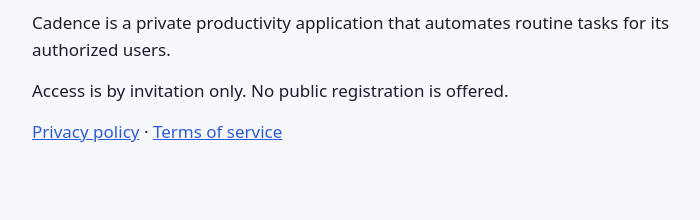
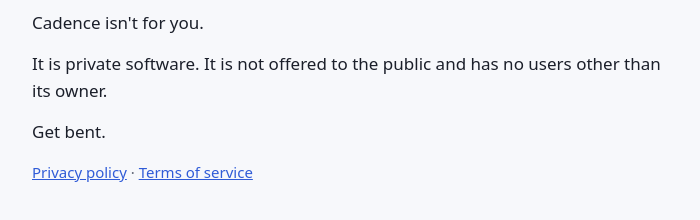
Before and after one commit to HughJanis-Labs/site, a plain HTML site: page index.html in a window 1280 px wide. Shown: the part 96-316 px from the top of the page, without its empty margins (288-988 px from the left). Drawn offline with Linux system fonts and the light colour scheme.

Commit message:
Home page: say it plainly
Co-Authored-By: Claude Fable 5.1 <noreply@anthropic.com>

```diff
--- a/index.html
+++ b/index.html
@@ -10,14 +10,16 @@
   h1 { font-size: 28px; margin: 0 0 12px; }
   a { color: #2f5bd7; }
   p { margin: 0 0 14px; }
+  .small { color: #5b6170; font-size: 15px; }
 </style>
 </head>
 <body>
 <main>
   <h1>Cadence</h1>
-  <p>Cadence is a private productivity application that automates routine tasks for its authorized users.</p>
-  <p>Access is by invitation only. No public registration is offered.</p>
-  <p><a href="/privacy">Privacy policy</a> · <a href="/terms">Terms of service</a></p>
+  <p>Cadence isn't for you.</p>
+  <p>It is private software. It is not offered to the public and has no users other than its owner.</p>
+  <p>Get bent.</p>
+  <p class="small"><a href="/privacy">Privacy policy</a> · <a href="/terms">Terms of service</a></p>
 </main>
 </body>
 </html>
```
